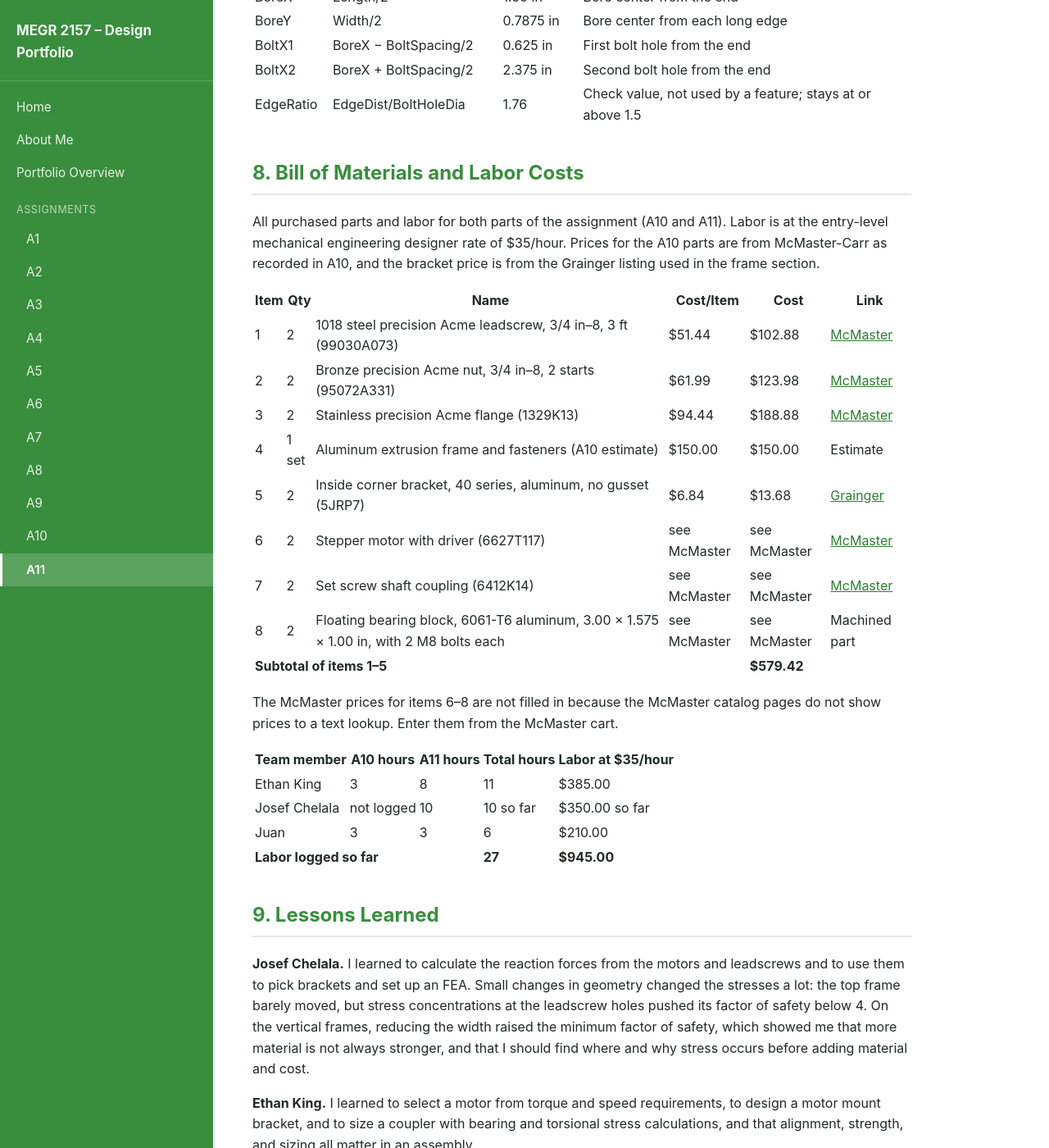
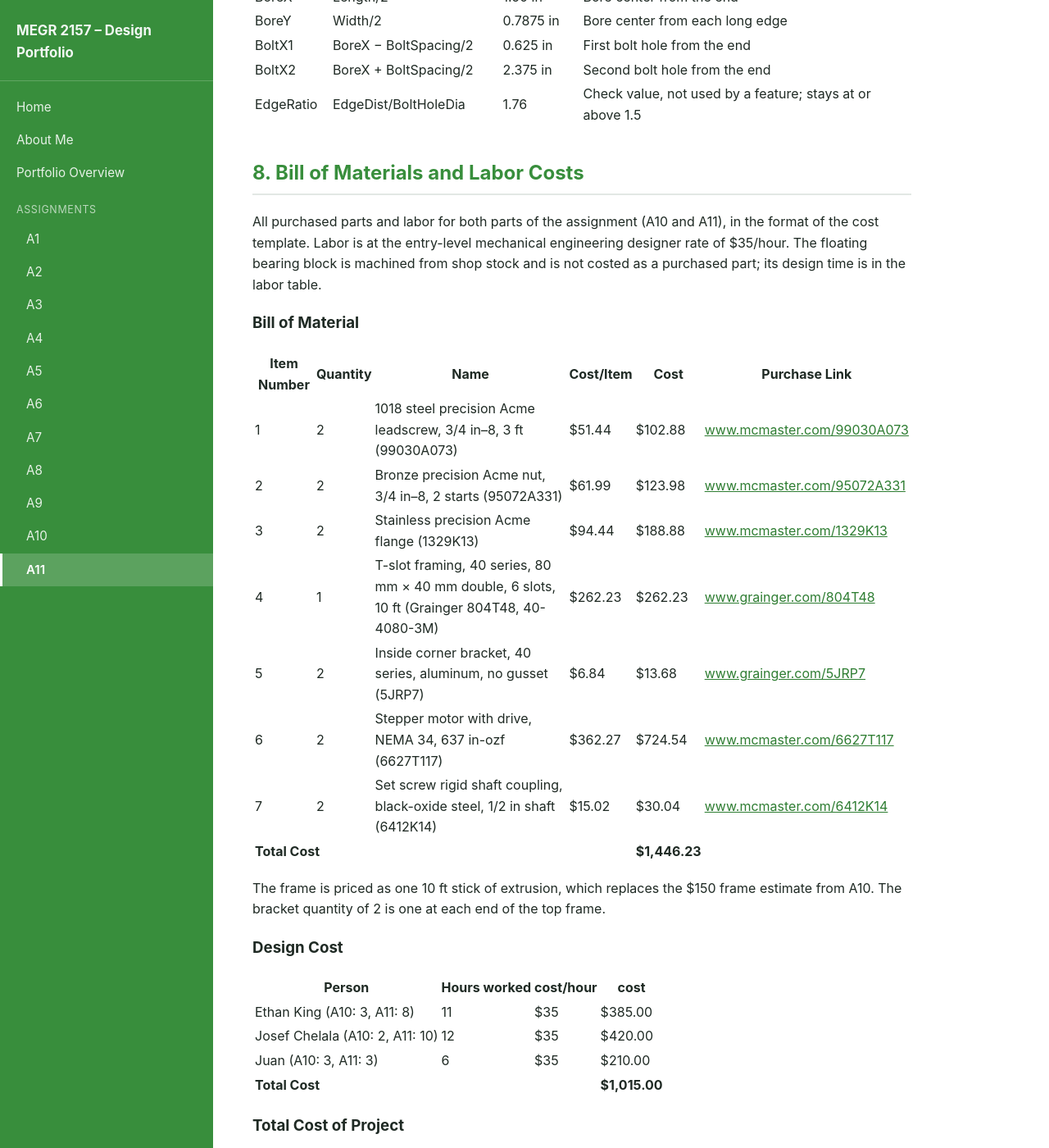
Before and after one commit to juanmasacova/MASACOVA-lecture-portfolio, a Jekyll site: the page built from docs/assignments/A11/index.html, in a window 1280 px wide and 1400 px high, scrolled down 24734 px. Shown: the whole window at 82% size. Built offline with Jekyll 4.4.1, drawn with Linux system fonts in a browser that asks for light colours; some of the changed text lies outside the part shown.

Commit message:
A11: BOM in template format with real part prices, design cost, frame CAD links
Co-Authored-By: Claude Sonnet 5.5 <noreply@anthropic.com>
Claude-Session: https://claude.ai/code/session_01RhUpXczcxKWuEEtfGGc2wT

```diff
--- a/docs/assignments/A11/index.html
+++ b/docs/assignments/A11/index.html
@@ -140,31 +140,34 @@ title: "A11 – Motor Selection"
 </table>
 
 <h2>8. Bill of Materials and Labor Costs</h2>
-<p>All purchased parts and labor for both parts of the assignment (A10 and A11). Labor is at the entry-level mechanical engineering designer rate of $35/hour. Prices for the A10 parts are from McMaster-Carr as recorded in A10, and the bracket price is from the Grainger listing used in the frame section.</p>
+<p>All purchased parts and labor for both parts of the assignment (A10 and A11), in the format of the cost template. Labor is at the entry-level mechanical engineering designer rate of $35/hour. The floating bearing block is machined from shop stock and is not costed as a purchased part; its design time is in the labor table.</p>
+<h3>Bill of Material</h3>
 <table>
-  <thead><tr><th>Item</th><th>Qty</th><th>Name</th><th>Cost/Item</th><th>Cost</th><th>Link</th></tr></thead>
+  <thead><tr><th>Item Number</th><th>Quantity</th><th>Name</th><th>Cost/Item</th><th>Cost</th><th>Purchase Link</th></tr></thead>
   <tbody>
-    <tr><td>1</td><td>2</td><td>1018 steel precision Acme leadscrew, 3/4 in&ndash;8, 3 ft (99030A073)</td><td>$51.44</td><td>$102.88</td><td><a href="https://www.mcmaster.com/99030A073/">McMaster</a></td></tr>
-    <tr><td>2</td><td>2</td><td>Bronze precision Acme nut, 3/4 in&ndash;8, 2 starts (95072A331)</td><td>$61.99</td><td>$123.98</td><td><a href="https://www.mcmaster.com/95072A331/">McMaster</a></td></tr>
-    <tr><td>3</td><td>2</td><td>Stainless precision Acme flange (1329K13)</td><td>$94.44</td><td>$188.88</td><td><a href="https://www.mcmaster.com/1329K13/">McMaster</a></td></tr>
-    <tr><td>4</td><td>1 set</td><td>Aluminum extrusion frame and fasteners (A10 estimate)</td><td>$150.00</td><td>$150.00</td><td>Estimate</td></tr>
-    <tr><td>5</td><td>2</td><td>Inside corner bracket, 40 series, aluminum, no gusset (5JRP7)</td><td>$6.84</td><td>$13.68</td><td><a href="https://www.grainger.com/product/80-20-Inside-Corner-Bracket-Inside-5JRP7">Grainger</a></td></tr>
-    <tr><td>6</td><td>2</td><td>Stepper motor with driver (6627T117)</td><td>see McMaster</td><td>see McMaster</td><td><a href="https://www.mcmaster.com/6627T117/">McMaster</a></td></tr>
-    <tr><td>7</td><td>2</td><td>Set screw shaft coupling (6412K14)</td><td>see McMaster</td><td>see McMaster</td><td><a href="https://www.mcmaster.com/6412K14/">McMaster</a></td></tr>
-    <tr><td>8</td><td>2</td><td>Floating bearing block, 6061-T6 aluminum, 3.00 &times; 1.575 &times; 1.00 in, with 2 M8 bolts each</td><td>see McMaster</td><td>see McMaster</td><td>Machined part</td></tr>
-    <tr><td colspan="4"><strong>Subtotal of items 1&ndash;5</strong></td><td><strong>$579.42</strong></td><td></td></tr>
+    <tr><td>1</td><td>2</td><td>1018 steel precision Acme leadscrew, 3/4 in&ndash;8, 3 ft (99030A073)</td><td>$51.44</td><td>$102.88</td><td><a href="https://www.mcmaster.com/99030A073/">www.mcmaster.com/99030A073</a></td></tr>
+    <tr><td>2</td><td>2</td><td>Bronze precision Acme nut, 3/4 in&ndash;8, 2 starts (95072A331)</td><td>$61.99</td><td>$123.98</td><td><a href="https://www.mcmaster.com/95072A331/">www.mcmaster.com/95072A331</a></td></tr>
+    <tr><td>3</td><td>2</td><td>Stainless precision Acme flange (1329K13)</td><td>$94.44</td><td>$188.88</td><td><a href="https://www.mcmaster.com/1329K13/">www.mcmaster.com/1329K13</a></td></tr>
+    <tr><td>4</td><td>1</td><td>T-slot framing, 40 series, 80 mm &times; 40 mm double, 6 slots, 10 ft (Grainger 804T48, 40-4080-3M)</td><td>$262.23</td><td>$262.23</td><td><a href="https://www.grainger.com/search?searchQuery=804T48">www.grainger.com/804T48</a></td></tr>
+    <tr><td>5</td><td>2</td><td>Inside corner bracket, 40 series, aluminum, no gusset (5JRP7)</td><td>$6.84</td><td>$13.68</td><td><a href="https://www.grainger.com/product/80-20-Inside-Corner-Bracket-Inside-5JRP7">www.grainger.com/5JRP7</a></td></tr>
+    <tr><td>6</td><td>2</td><td>Stepper motor with drive, NEMA 34, 637 in-ozf (6627T117)</td><td>$362.27</td><td>$724.54</td><td><a href="https://www.mcmaster.com/6627T117/">www.mcmaster.com/6627T117</a></td></tr>
+    <tr><td>7</td><td>2</td><td>Set screw rigid shaft coupling, black-oxide steel, 1/2 in shaft (6412K14)</td><td>$15.02</td><td>$30.04</td><td><a href="https://www.mcmaster.com/6412K14/">www.mcmaster.com/6412K14</a></td></tr>
+    <tr><td colspan="4"><strong>Total Cost</strong></td><td><strong>$1,446.23</strong></td><td></td></tr>
   </tbody>
 </table>
-<p>The McMaster prices for items 6&ndash;8 are not filled in because the McMaster catalog pages do not show prices to a text lookup. Enter them from the McMaster cart.</p>
+<p>The frame is priced as one 10 ft stick of extrusion, which replaces the $150 frame estimate from A10. The bracket quantity of 2 is one at each end of the top frame.</p>
+<h3>Design Cost</h3>
 <table>
-  <thead><tr><th>Team member</th><th>A10 hours</th><th>A11 hours</th><th>Total hours</th><th>Labor at $35/hour</th></tr></thead>
+  <thead><tr><th>Person</th><th>Hours worked</th><th>cost/hour</th><th>cost</th></tr></thead>
   <tbody>
-    <tr><td>Ethan King</td><td>3</td><td>8</td><td>11</td><td>$385.00</td></tr>
-    <tr><td>Josef Chelala</td><td>not logged</td><td>10</td><td>10 so far</td><td>$350.00 so far</td></tr>
-    <tr><td>Juan</td><td>3</td><td>3</td><td>6</td><td>$210.00</td></tr>
-    <tr><td colspan="3"><strong>Labor logged so far</strong></td><td><strong>27</strong></td><td><strong>$945.00</strong></td></tr>
+    <tr><td>Ethan King (A10: 3, A11: 8)</td><td>11</td><td>$35</td><td>$385.00</td></tr>
+    <tr><td>Josef Chelala (A10: 2, A11: 10)</td><td>12</td><td>$35</td><td>$420.00</td></tr>
+    <tr><td>Juan (A10: 3, A11: 3)</td><td>6</td><td>$35</td><td>$210.00</td></tr>
+    <tr><td colspan="3"><strong>Total Cost</strong></td><td><strong>$1,015.00</strong></td></tr>
   </tbody>
 </table>
+<h3>Total Cost of Project</h3>
+<p><strong>$2,461.23</strong> ($1,446.23 of purchased parts plus $1,015.00 of design cost).</p>
 
 <h2>9. Lessons Learned</h2>
 <p><strong>Josef Chelala.</strong> I learned to calculate the reaction forces from the motors and leadscrews and to use them to pick brackets and set up an FEA. Small changes in geometry changed the stresses a lot: the top frame barely moved, but stress concentrations at the leadscrew holes pushed its factor of safety below 4. On the vertical frames, reducing the width raised the minimum factor of safety, which showed me that more material is not always stronger, and that I should find where and why stress occurs before adding material and cost.</p>
@@ -189,7 +192,11 @@ title: "A11 – Motor Selection"
 </table>
 
 <h2>Downloadable Files</h2>
+<p>The frame CAD is the tensile tester assembly from A10. Put the files in the same folder before opening an assembly.</p>
 <ul>
+  <li><a href="{{ '/assignments/A10/fullassm.SLDASM' | relative_url }}">Full tensile tester assembly with frame (A10, fullassm.SLDASM)</a></li>
+  <li><a href="{{ '/assignments/A10/side.SLDPRT' | relative_url }}">Frame side columns (A10, side.SLDPRT)</a></li>
+  <li><a href="{{ '/assignments/A10/topnbottom.SLDPRT' | relative_url }}">Frame top and bottom trusses (A10, topnbottom.SLDPRT)</a></li>
   <li><a href="https://drive.google.com/file/d/1w2mBpridV1HRKfM6ORor5Sbgo4-X5EOg/view?usp=sharing">Frame simulation files (Google Drive)</a></li>
   <li><a href="{{ '/assignments/A11/BEARINGBLOCK.SLDPRT' | relative_url }}">Floating bearing block, SolidWorks part (BEARINGBLOCK.SLDPRT)</a></li>
 
```
